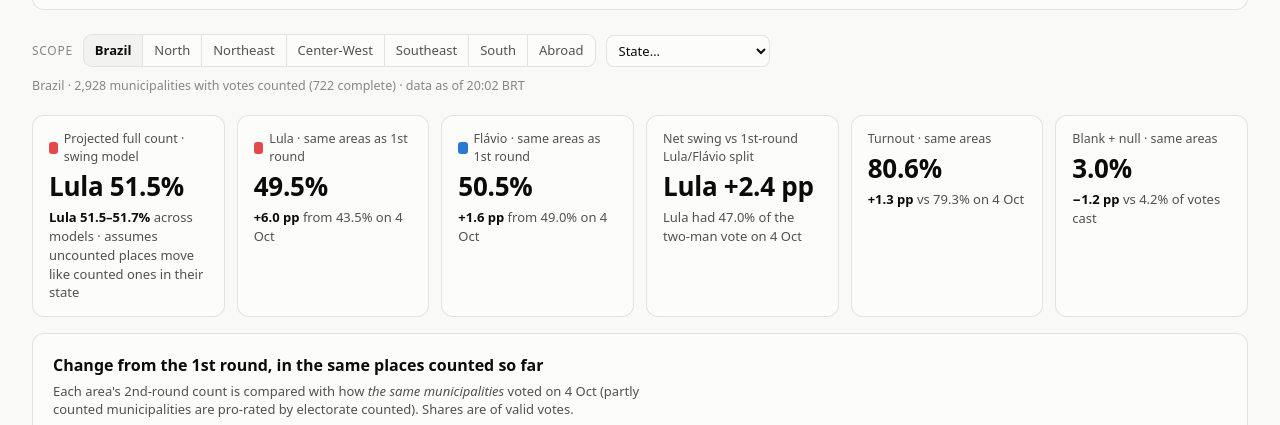
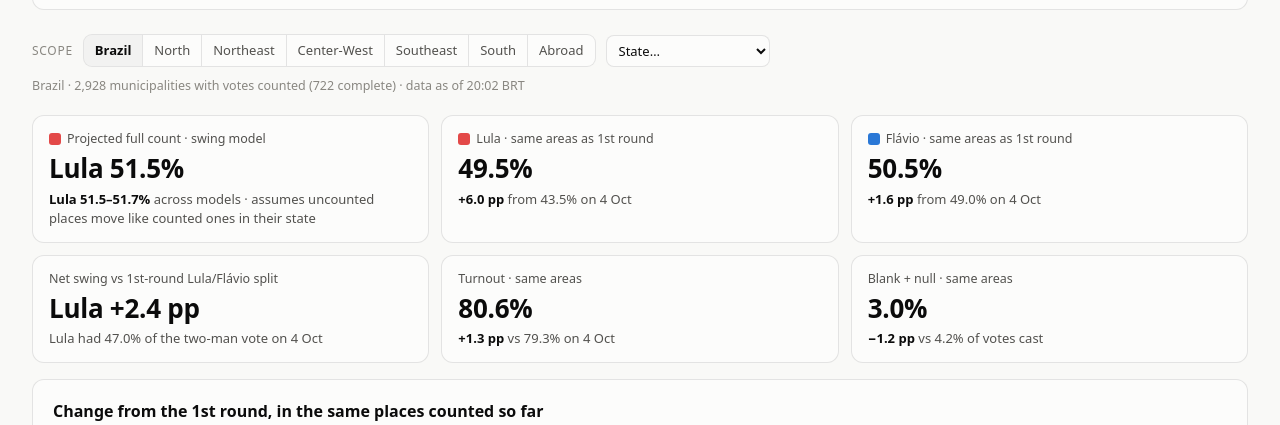
Before and after one commit to pfoziliani/eleicao-2026-2turno, a plain HTML site: page site/index.html in a window 1280 px wide. Shown: the part 295-720 px from the top of the page. Drawn offline with Linux system fonts and the light colour scheme; no server answers.

Commit message:
Tiles: 3x2 grid

```diff
--- a/site/styles.css
+++ b/site/styles.css
@@ -91,7 +91,9 @@ select { font: inherit; font-size: 13px; padding: 5px 8px; border-radius: 8px; b
 .fnote { color: var(--muted); font-size: 12.5px; }
 
 /* Tiles */
-.tiles { display: grid; grid-template-columns: repeat(auto-fit, minmax(180px, 1fr)); gap: 12px; margin-bottom: 16px; }
+.tiles { display: grid; grid-template-columns: repeat(3, minmax(0, 1fr)); gap: 12px; margin-bottom: 16px; }
+@media (max-width: 900px) { .tiles { grid-template-columns: repeat(2, minmax(0, 1fr)); } }
+@media (max-width: 520px) { .tiles { grid-template-columns: 1fr; } }
 .tile { background: var(--surface); border: 1px solid var(--border); border-radius: 12px; padding: 14px 16px; }
 .tile .label { color: var(--ink2); font-size: 12.5px; display: flex; align-items: center; gap: 6px; }
 .tile .value { font-size: 26px; font-weight: 640; margin: 2px 0; letter-spacing: -0.01em; }
```
